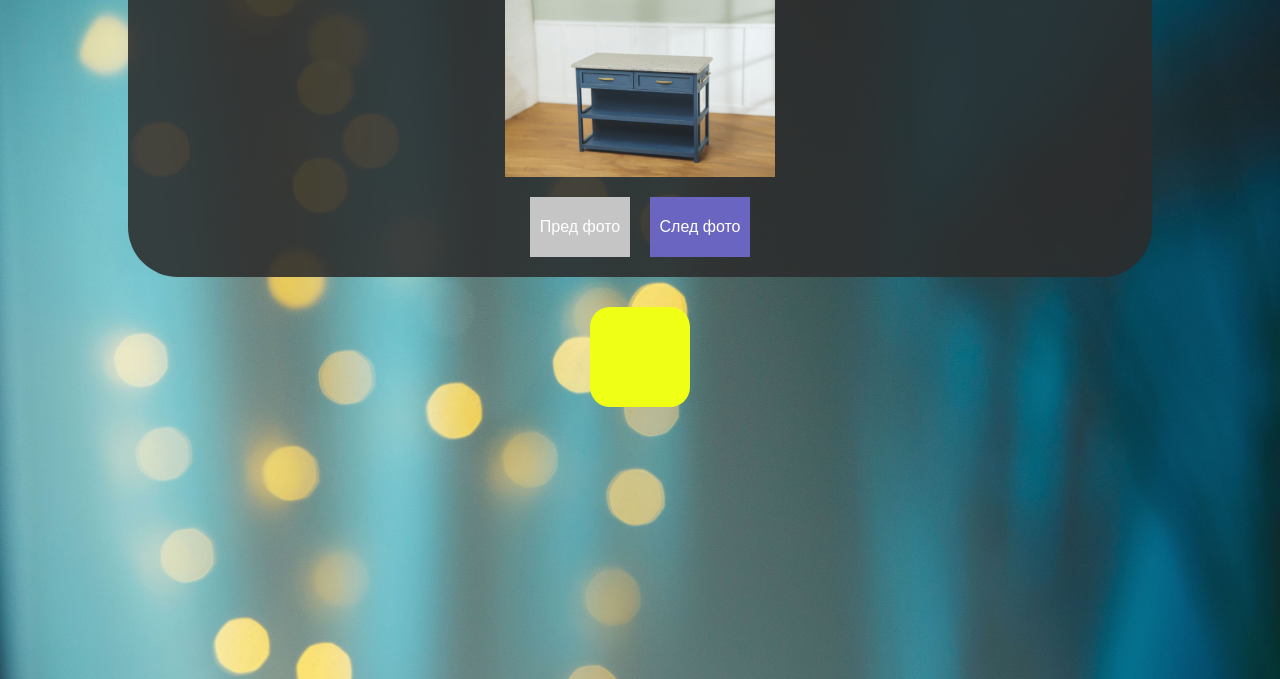
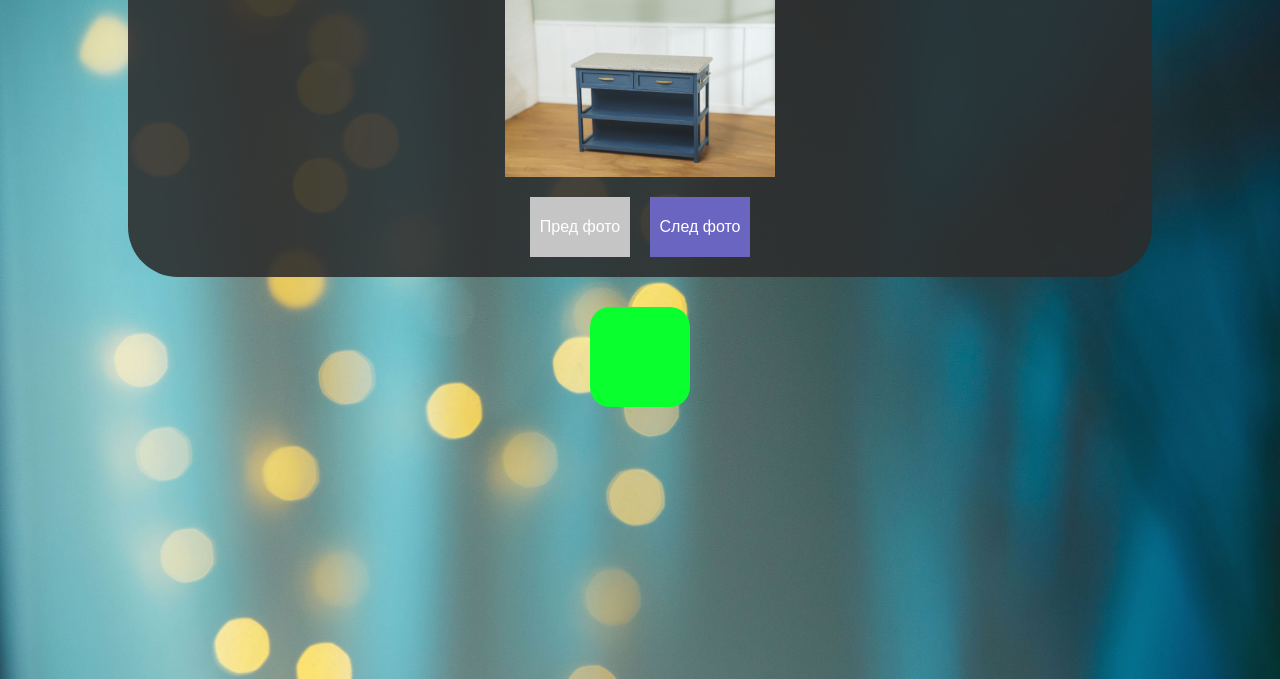
Before and after one commit to OhvatKirill/My-wooden-shop-test, a plain HTML site: page index.html in a window 1280 px wide. In both pictures the pointer is over the element 640 px from the left and 478 px from the top of the page. Shown: the part 121-800 px from the top of the page. Drawn offline with Linux system fonts and the light colour scheme.

Commit message:
green hover

```diff
--- a/style.css
+++ b/style.css
@@ -80,7 +80,7 @@ h1 {
 }
 
 .section_two:hover {
-    background-color: #efff15;
+    background-color: #0aff2f;
     width: 100px;
     transform: rotate(180deg);
 
```
